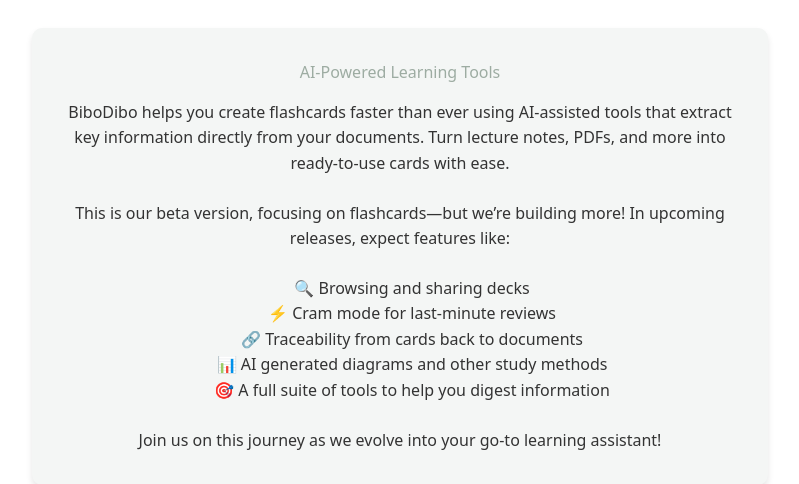
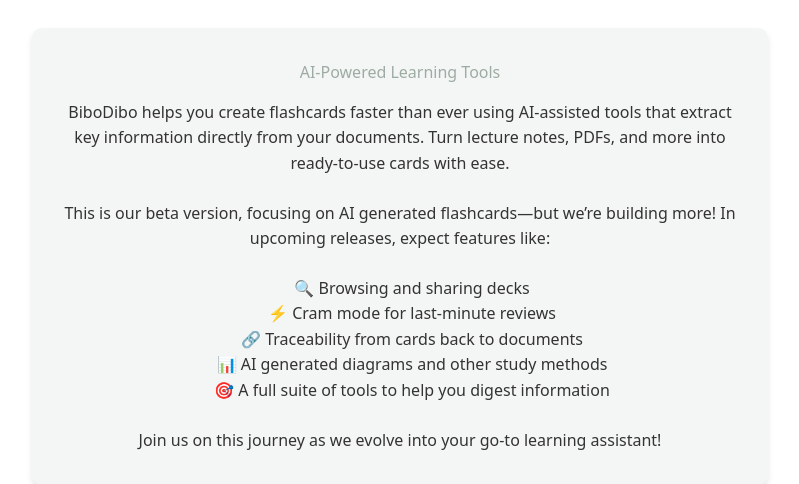
Before and after one commit to arnaugiribet/flashcards, a Django app: page / in a window 1280 px wide. Shown: the part 281-765 px from the top of the page, without its empty margins (240-1039 px from the left). Run offline with Django 5.2, Linux system fonts and the light colour scheme; parts of the project's set-up code (start-up, migrations or seed data) failed here and were passed over; some libraries are stand-ins or nearby versions.

Commit message:
better descriptions

```diff
--- a/flashcards/templates/home.html
+++ b/flashcards/templates/home.html
@@ -21,7 +21,7 @@
             Turn lecture notes, PDFs, and more into ready-to-use cards with ease.
         </p>
         <p style="color: #333; line-height: 1.6; margin-bottom: 1.5rem; text-align: center;"> <!-- Centered this p -->
-            This is our beta version, focusing on flashcards—but we’re building more! In upcoming releases, expect features like:
+            This is our beta version, focusing on AI generated flashcards—but we’re building more! In upcoming releases, expect features like:
         </p>
         <ul style="text-align: center; color: #333; line-height: 1.6; margin-left: 1.5rem; list-style-position: inside;">
             <li>🔍 Browsing and sharing decks</li>
```
